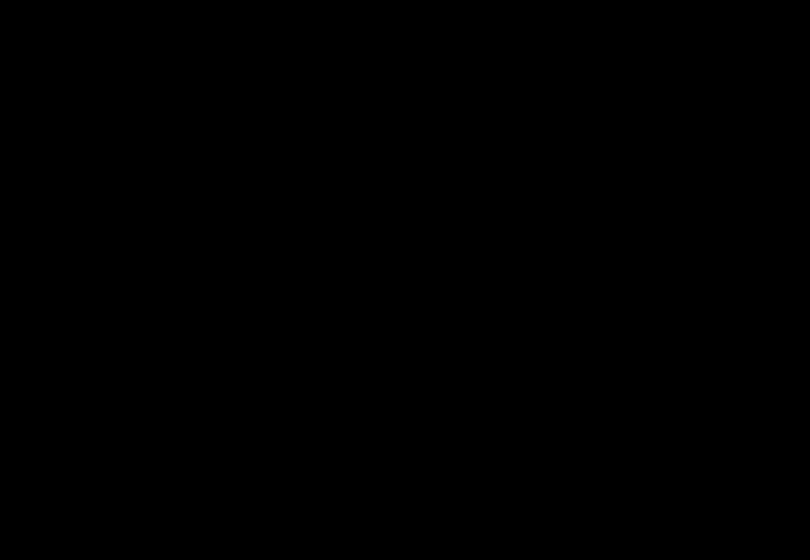
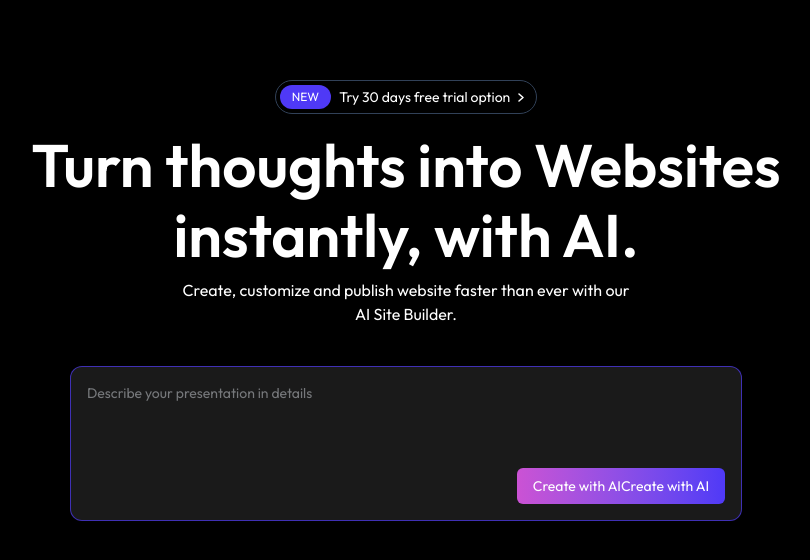
Before and after one commit to sahniaditya007/AI-Website-Builder, a React (Vite) app in the folder client/: page / in a window 1280 px wide. Shown: the top 560 px of the page, without its empty margins (234-1044 px from the left). Built offline with nearby package versions, Linux system fonts and the light colour scheme.

Commit message:
feat: enhance Home page with loading state and improved UI elements

```diff
--- a/client/src/pages/Home.tsx
+++ b/client/src/pages/Home.tsx
@@ -1,8 +1,54 @@
-import React from 'react'
+import { Loader2Icon } from 'lucide-react';
+import React, { useState } from 'react'
 
 const Home = () => {
+
+  const [input, setInput] = useState('');
+  const[loading, setLoading] = useState(false)
+
+  const onSubmitHandler = async (e: React.FormEvent) => {
+    e.preventDefault();
+
+    setLoading(true);
+    //Simulate API Call
+    setTimeout(() => {
+      setLoading(false)
+    }, 3000)
+  }
+
   return (
-    <div>Home</div>
+
+      <section className="flex flex-col items-center text-white text-sm pb-20 px-4 font-poppins">
+
+        <a href="https://prebuiltui.com" className="flex items-center gap-2 border border-slate-700 rounded-full p-1 pr-3 text-sm mt-20">
+          <span className="bg-indigo-600 text-xs px-3 py-1 rounded-full">NEW</span>
+          <p className="flex items-center gap-2">
+            <span>Try 30 days free trial option</span>
+            <svg className="mt-px" width="6" height="9" viewBox="0 0 6 9" fill="none" xmlns="http://www.w3.org/2000/svg"><path d="m1 1 4 3.5L1 8" stroke="currentColor" strokeWidth="1.5" strokeLinecap="round" strokeLinejoin="round"/></svg>
+          </p>
+        </a>
+
+        <h1 className="text-center text-[40px] leading-[48px] md:text-6xl md:leading-[70px] mt-4 font-semibold max-w-3xl">
+          Turn thoughts into Websites instantly, with AI.
+        </h1>
+
+        <p className="text-center text-base max-w-md mt-2">
+          Create, customize and publish website faster than ever with our AI Site Builder.
+        </p>
+
+        <form onSubmit={onSubmitHandler} className="bg-white/10 max-w-2xl w-full rounded-xl p-4 mt-10 border border-indigo-600/70 focus-within:ring-2 ring-indigo-500 transition-all">
+          <textarea onChange={e => setInput(e.target.value)} className="bg-transparent outline-none text-gray-300 resize-none w-full" rows={4} placeholder="Describe your presentation in details" required />
+          <button className="ml-auto flex items-center gap-2 bg-gradient-to-r from-[#CB52D4] to-indigo-600 rounded-md px-4 py-2">
+            {!loading ? 'Create with AI' : (
+              <>
+              Creating <Loader2Icon className='animate-spin size-4 text-white' />
+              </>
+            )}
+            Create with AI
+          </button>
+        </form>
+
+      </section>
   )
 }
 
```
